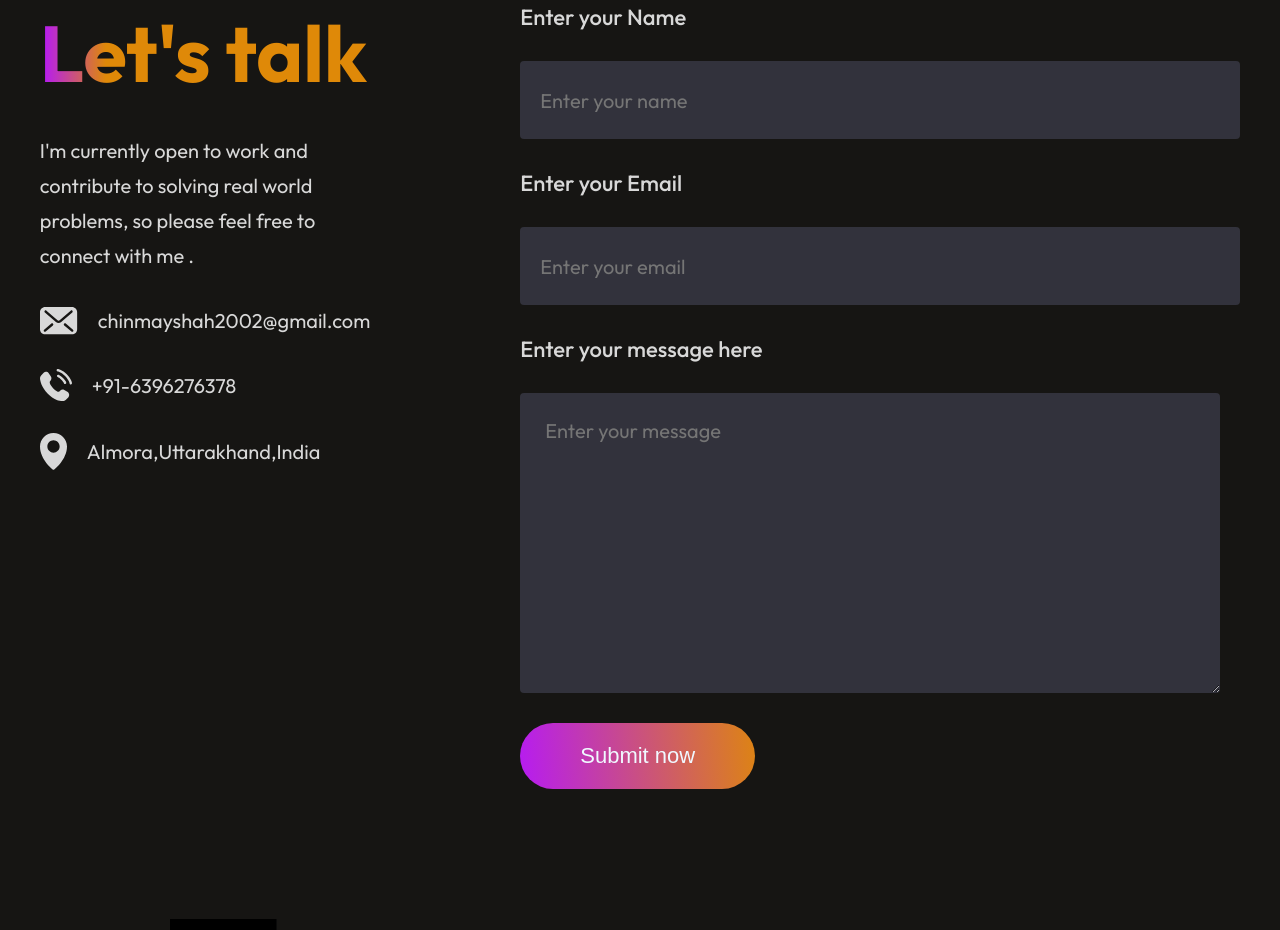
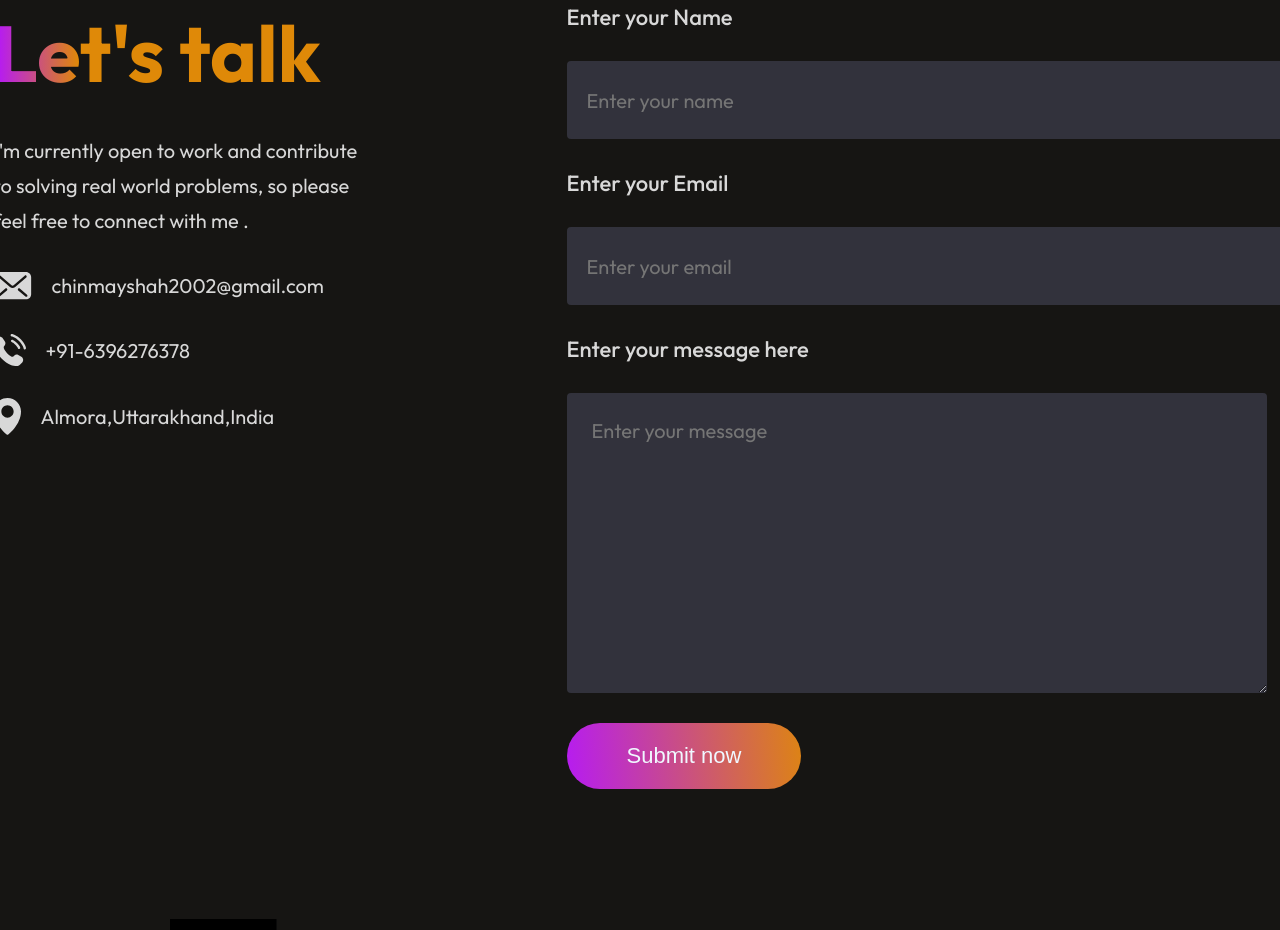
Before and after one commit to ChinmayRaj/Portfolio-ChinmayRajShah, a React (Vite) app: page / in a window 1280 px wide. Shown: the part 4220-5150 px from the top of the page. Built offline with nearby package versions, Linux system fonts and the light colour scheme.

Commit message:
More changes on post production phase

```diff
--- a/src/Components/Contact/Contact.css
+++ b/src/Components/Contact/Contact.css
@@ -38,7 +38,8 @@
     -webkit-text-fill-color: transparent;
 }
 .contact-left p{
-    max-width: 550px;
+    max-width: 500px;
+    width: 365px;
     color: #D8D8D8;
     font-size: 20px;
      line-height: 35px;
--- a/src/Components/Hero/Hero.jsx
+++ b/src/Components/Hero/Hero.jsx
@@ -13,7 +13,7 @@ const Hero = () => {
       <p>I have hands-on experience in web development , android development and machine learning technologies.</p>
       <div className="hero-action">
         <div className="hero-connect"><AnchorLink className='anchor-link' offset={50} href='#contact'>Connect With Me</AnchorLink></div>
-        <div className="hero-resume"><a href="src/assets/Resume_ChinmayRajShah.pdf" download>My Resume</a></div>
+        <div className="hero-resume"><a href="https://drive.google.com/file/d/1hwJSdkkHFG6xrDEd-HBJRwRb7oKqwM_5/view?usp=sharing" target='_blank'>My Resume</a></div>
       </div>
     </div>
   )
```
